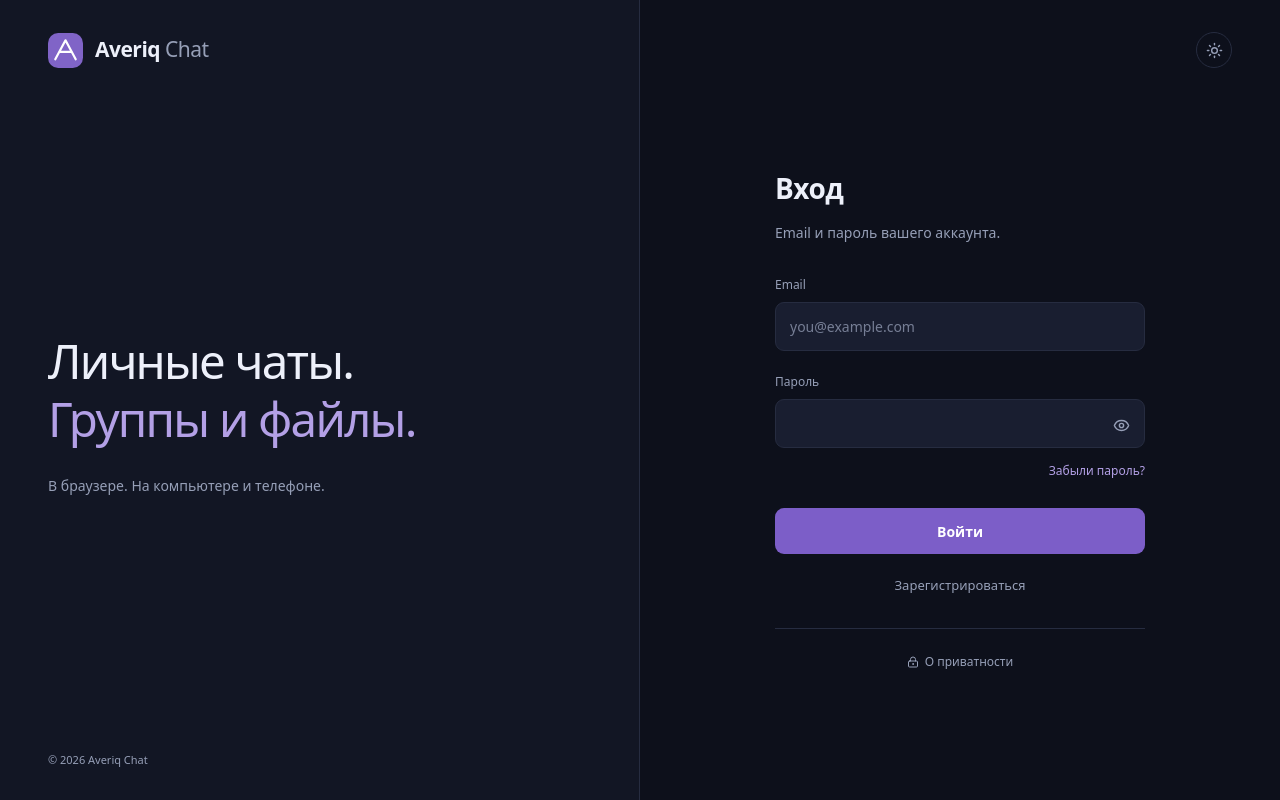
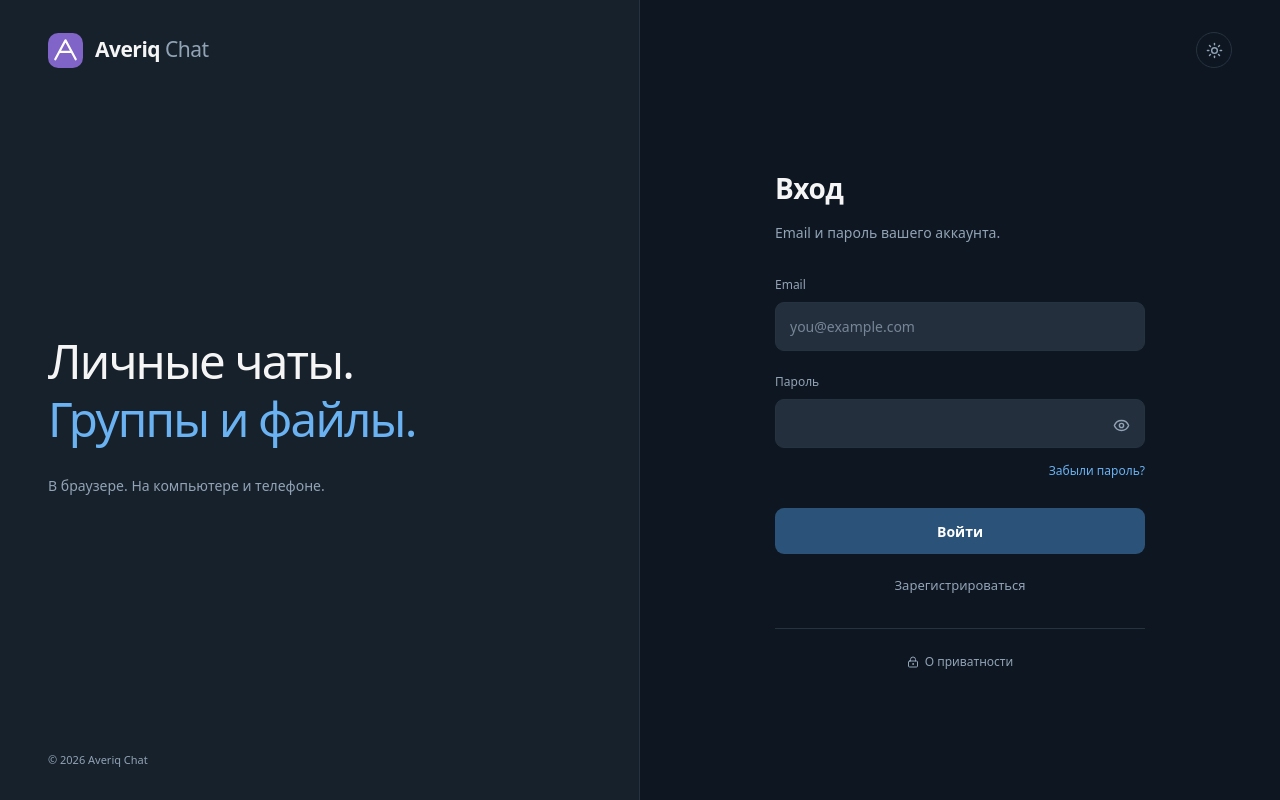
Before and after one commit to zaanw/averiqchat, a Next.js app: page / in a window 1280 px wide. Built offline with nearby package versions, Linux system fonts and the light colour scheme; no server answers.

Commit message:
Adopt classic blue messenger palette and Telegram-like proportions

```diff
--- a/app/globals.css
+++ b/app/globals.css
@@ -1,41 +1,41 @@
 @import "tailwindcss";
 :root {
-  --bg: #0d101b;
-  --panel: #121624;
-  --panel-soft: #171c2d;
-  --input: #191e30;
-  --line: #262c40;
-  --text: #edf0fa;
-  --muted: #969fb7;
-  --accent: #b3a0e6;
-  --accent-strong: #7c5ec8;
-  --accent-tint: #28223f;
-  --bubble: #232a40;
-  --mine: #514080;
+  --bg: #0e1621;
+  --panel: #17212b;
+  --panel-soft: #202b36;
+  --input: #242f3d;
+  --line: #253341;
+  --text: #f5f5f5;
+  --muted: #91a3b5;
+  --accent: #6ab2f2;
+  --accent-strong: #2b5278;
+  --accent-tint: #223b51;
+  --bubble: #182533;
+  --mine: #2b5278;
   --danger: #ff9dba;
   --success: #8dd9be;
   --shadow: 0 8px 32px #0003;
   --on-accent: #fff;
-  --action: #8064c7;
+  --action: #5288c1;
   color-scheme: dark;
 }
 :root[data-theme="light"] {
-  --bg: #f6f5fa;
+  --bg: #dce8ee;
   --panel: #fff;
-  --panel-soft: #f0eef7;
-  --input: #f0eef7;
-  --line: #e2dfec;
-  --text: #27233a;
-  --muted: #726c84;
-  --accent: #7051bd;
-  --accent-strong: #7250bf;
-  --accent-tint: #ede7fa;
+  --panel-soft: #f1f3f5;
+  --input: #f1f3f5;
+  --line: #e5e8eb;
+  --text: #19232d;
+  --muted: #748391;
+  --accent: #247cb4;
+  --accent-strong: #2789c9;
+  --accent-tint: #e4f1f9;
   --bubble: #fff;
-  --mine: #e6dcfa;
+  --mine: #dcf8c6;
   --danger: #b12f56;
   --success: #1d7559;
   --on-accent: #fff;
-  --action: #7250bf;
+  --action: #2789c9;
   color-scheme: light;
 }
 * {
@@ -462,7 +462,7 @@ svg {
   overflow: hidden;
 }
 .sidebar {
-  width: 360px;
+  width: 400px;
   min-width: 300px;
   position: relative;
   background: var(--panel);
@@ -492,7 +492,7 @@ svg {
 .conversation-list {
   flex: 1;
   overflow-y: auto;
-  padding: 5px 0 84px;
+  padding: 6px 8px 84px;
   display: flex;
   flex-direction: column;
 }
@@ -500,9 +500,9 @@ svg {
   display: flex;
   align-items: center;
   width: 100%;
-  padding: 12px 16px;
+  padding: 10px 9px;
   gap: 12px;
-  border-radius: 0;
+  border-radius: 10px;
   flex-shrink: 0;
   text-align: left;
   margin-bottom: 0;
@@ -539,7 +539,7 @@ svg {
 }
 .conversation-info strong {
   display: block;
-  font-size: 15px;
+  font-size: 16px;
   font-weight: 600;
   white-space: nowrap;
   overflow: hidden;
@@ -548,7 +548,7 @@ svg {
 .conversation-info > span {
   display: block;
   font-size: 14px;
-  margin-top: 6px;
+  margin-top: 5px;
   color: var(--muted);
   white-space: nowrap;
   overflow: hidden;
@@ -595,7 +595,7 @@ svg {
   display: flex;
   flex-direction: column;
   position: relative;
-  background: var(--chat-surface, #0d101b);
+  background: var(--chat-surface, #0e1621);
 }
 .chat-welcome {
   margin: auto;
@@ -629,7 +629,7 @@ svg {
   display: flex;
   align-items: center;
   gap: 12px;
-  padding: 12px 24px;
+  padding: 9px 24px;
   border-bottom: 1px solid var(--line);
   background: var(--panel);
   min-height: 66px;
@@ -712,11 +712,11 @@ svg {
 }
 .day-divider {
   text-align: center;
-  margin: 8px 0 25px;
+  margin: 8px 0 18px;
 }
 .day-divider span,
 .day-label {
-  font-size: 10px;
+  font-size: 12px;
   background: var(--panel-soft);
   border: 0;
   border-radius: 20px;
@@ -739,12 +739,12 @@ svg {
   background: var(--bubble);
   border: 0;
   padding: 9px 12px 6px;
-  border-radius: 12px 12px 12px 4px;
+  border-radius: 12px 12px 12px 3px;
   overflow-wrap: anywhere;
 }
 .mine .bubble {
   background: var(--mine);
-  border-radius: 12px 12px 4px 12px;
+  border-radius: 12px 12px 3px 12px;
 }
 .bubble > p {
   white-space: pre-wrap;
@@ -763,7 +763,7 @@ svg {
   align-items: center;
   justify-content: end;
   gap: 5px;
-  font-size: 10px;
+  font-size: 11px;
   opacity: 0.8;
   white-space: nowrap;
 }
@@ -1489,13 +1489,13 @@ svg {
 
 .chat-filters {
   display: flex;
-  gap: 25px;
-  padding: 0 20px;
+  gap: 8px;
+  padding: 0 12px;
   border-bottom: 1px solid var(--line);
 }
 .chat-filters button {
   position: relative;
-  padding: 12px 1px 14px;
+  padding: 12px 16px 14px;
   font-size: 13px;
   color: var(--muted);
   font-weight: 600;
@@ -1506,8 +1506,8 @@ svg {
 .chat-filters button[aria-pressed="true"]:after {
   content: "";
   position: absolute;
-  left: 0;
-  right: 0;
+  left: 12px;
+  right: 12px;
   bottom: 0;
   height: 3px;
   border-radius: 3px 3px 0 0;
@@ -1616,7 +1616,7 @@ svg {
 .chat-wallpaper {
   position: absolute;
   inset: 0;
-  opacity: 0.045;
+  opacity: 0.025;
   background-size: 440px 360px;
   pointer-events: none;
 }
@@ -1684,3 +1684,79 @@ svg {
 .composer .emoji-wrap {
   justify-self: center;
 }
+
+/* Familiar messenger proportions, with Averiq's own assets. */
+.chat-heading h2 {
+  font-size: 16px;
+  margin-bottom: 3px;
+}
+.chat-heading > span {
+  font-size: 13px;
+}
+.bubble {
+  box-shadow: 0 1px 2px #0002;
+}
+.chat-welcome h2 {
+  background: var(--panel-soft);
+  padding: 8px 18px;
+  border-radius: 24px;
+  font-size: 14px;
+  letter-spacing: 0;
+}
+.chat-welcome .welcome-symbol,
+.chat-welcome > p {
+  display: none;
+}
+.chat-welcome .text-button {
+  margin-top: 4px;
+}
+.app-menu-brand {
+  padding: 10px;
+}
+.app-menu-profile {
+  padding: 16px 10px;
+  border-bottom: 1px solid var(--line);
+  margin-bottom: 6px;
+}
+.app-menu-profile .avatar {
+  width: 48px;
+  height: 48px;
+}
+.app-menu-panel > button {
+  font-size: 14px;
+}
+.composer-hint {
+  height: 0;
+  margin: 0;
+  overflow: hidden;
+}
+.composer-area {
+  padding-bottom: 20px;
+}
+@media (min-width: 1400px) {
+  .sidebar {
+    width: 420px;
+  }
+}
+@media (max-width: 700px) {
+  .conversation-list {
+    padding: 4px 0 84px;
+  }
+  .conversation-item {
+    border-radius: 0;
+    padding: 11px 16px;
+  }
+  .chat-header {
+    padding: 9px 12px;
+  }
+  .chat-header .avatar {
+    width: 42px;
+    height: 42px;
+  }
+  .composer-area {
+    padding-bottom: max(10px, env(safe-area-inset-bottom));
+  }
+  .app-menu-panel {
+    border-radius: 10px;
+  }
+}
```
